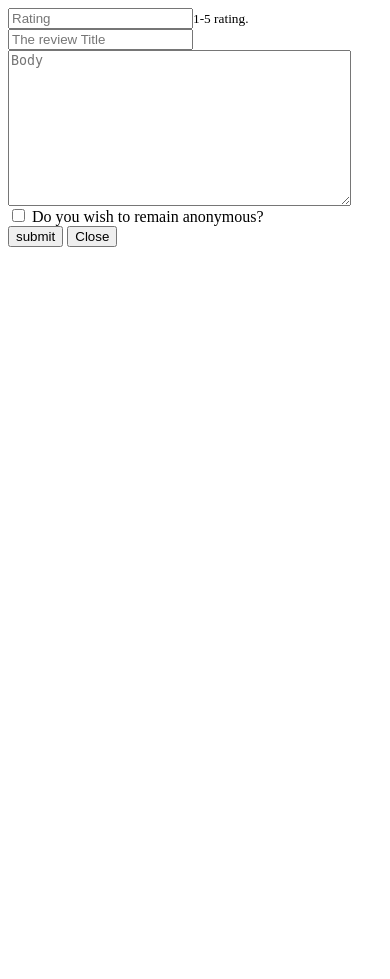
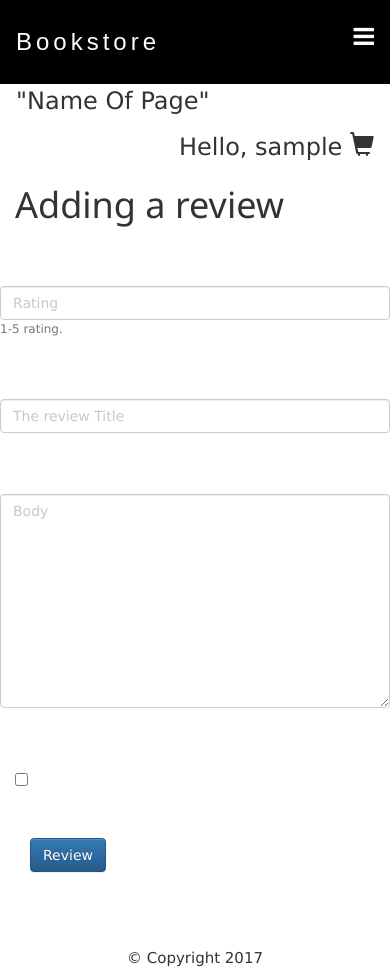
Before and after one commit to R4il/TheBookstore, a Django app: page /books/review/1/ in a window 390 px wide. Before the commit the page ends 247 px from the top, so only its background shows below. Run offline with Django 3.2, Linux system fonts and the light colour scheme; a user stored in the database is signed in; tables that the repository leaves empty hold one stand-in row (values such as "Sample post"); some libraries are stand-ins or nearby versions; some web fonts are replaced.

Commit message:
Trying new form and validation out

```diff
--- a/books/forms.py
+++ b/books/forms.py
@@ -8,11 +8,11 @@ class ReviewForm(forms.ModelForm):
         fields = ['rating', 'title', 'body', 'anonymous']
         labels = {
             'title': 'The review Title',
-            'anonymous': 'Do you wish to remain anonymous?',
+            'anonymous': '',
         }
         help_texts = {
             'rating': '1-5 rating.',
-            'anonymous': 'shhhh?',
+            'anonymous': 'Do you wish to remain anonymous?',
         }
         error_messages = {
             'rating': {
--- a/books/models.py
+++ b/books/models.py
@@ -31,7 +31,6 @@ class Book(models.Model):
 
 
 class Review(models.Model):
-    id = models.AutoField(primary_key=True)
     book = models.ForeignKey(Book, on_delete=models.CASCADE, null=True)
     user = models.ForeignKey(User, null=True)
     rating = models.DecimalField(max_digits=3, decimal_places=2)
@@ -43,5 +42,6 @@ class Review(models.Model):
         return f'Book: {self.book}-{self.user} '
 
     class Meta:
+        unique_together = ('book', 'user')
         managed = True
         db_table = 'BookReviews'
--- a/books/templates/books/booksDetails.html
+++ b/books/templates/books/booksDetails.html
@@ -168,7 +168,7 @@ border-radius: 5px;
        </h3>
         <a href="#" class="w3-bar-item w3-button"  style="padding-left:15px" onClick="javascript:history.go(-1);">Go back</a>
         <a class="w3-bar-item w3-button"  href="#" data-target="#product_view" style="padding-left:15px" data-toggle="modal">Add to Cart</a>
-        <a class="w3-bar-item w3-button"  href="#theModal" style="padding-left:15px" data-target="#theModal" data-toggle="modal">Submit Review</a>
+        <a class="w3-bar-item w3-button"  href="/books/review" style="padding-left:15px" >Submit Review</a>
     </page>
 </div>
 </div>
--- /dev/null
+++ b/books/templates/books/review_form.html
@@ -0,0 +1,43 @@
+{% extends 'layout.html' %}
+{% load static from staticfiles %}
+{% load bootstrap3 %}
+
+{# Load CSS and JavaScript #}
+{% bootstrap_css %}
+{% bootstrap_javascript %}
+
+{# Display django.contrib.messages as Bootstrap alerts #}
+{% bootstrap_messages %}
+
+{% block title %} Book Review  {% endblock %}
+
+
+{% block content %}
+<div class="container">
+    <h1>Adding a review</h1>
+    <p style="padding:20px;"></p>
+    <form method="POST" class="form-horizontal" role="form"> {% csrf_token %}
+        {% for field in form %}
+            <div class="form-group">
+                <div class="col-sm-offset-2 col-sm-2 control-label">
+                    {% bootstrap_label field.label %}
+                </div>
+                <div class="col-sm-4">
+                    {% bootstrap_field field show_label=False form_group_class=None placeholder="" %}
+                </div>
+            </div>
+            <p style="padding:10px;"></p>
+        {% endfor %}
+
+        {% buttons %}
+        <div class="col-sm-offset-4 col-sm-2">
+            <button type="submit" class="btn btn-md btn-primary">Review</button>
+        </div>
+        {% endbuttons %}
+    </form>
+</div>
+<div>
+    <p style="padding:25px"></p>
+</div>
+
+{% endblock %}
--- a/books/urls.py
+++ b/books/urls.py
@@ -19,9 +19,8 @@ urlpatterns = [
     url(r'author/(?P<author_id>[0-9]+)/$', author_details, name='author_details'),
 
     # /books/review/id/
-    url(r'review/(?P<book_id>[0-9]+)/$', review_book, name='review_book'),
+    url(r'review/(?P<book_id>[0-9]+)/$', ReviewBookView.as_view(), name='review_book'),
 
-    # added book search
-    #url(r'^$', book_search, name='search'),
+    url(r'review/', ReviewBookView.as_view(), name='review_book_form'),
 
 ]
--- a/books/views.py
+++ b/books/views.py
@@ -3,7 +3,12 @@ from .models import Book, Author, Review
 from .forms import ReviewForm
 from purchases.models import PreviousOrder
 from django.http import HttpResponse, HttpResponseRedirect
-from django.shortcuts import render
+from django.shortcuts import render, redirect
+from django.views.generic import DeleteView, CreateView, RedirectView, FormView, UpdateView
+from django.contrib import messages
+from django.core.urlresolvers import reverse_lazy, reverse
+from django.db import transaction
+
 import logging
 
 # Create your views here.
@@ -42,6 +47,7 @@ def authors(request):
 
 def books_details(request, book_id):
     book = Book.objects.get(pk=book_id)
+    request.session['book_id'] = book_id
     author = Author.objects.get(pk=book.author_id)
     reviews = Review.objects.filter(book=book_id)
     if len(reviews):
@@ -105,3 +111,37 @@ def review_book(request, book_id):
         else:
             form = ReviewForm()
             return render(request, 'reviewForm.html', {'form': form})
+
+
+class ReviewBookView(CreateView):
+    model = Review
+    form_class = ReviewForm
+
+    def form_valid(self, form):
+        if 'book_id' in self.request.session:
+            book_id = self.request.session['book_id']
+        else:
+            return
+        book = Book.objects.get(pk=book_id)
+        user = self.request.user
+        order = PreviousOrder.objects.filter(user=user.user_id, book=book_id)
+        if len(order) == 0:
+            return render(self.request, 'reviewDenied.html')
+        final = form.save(commit=False)
+        with transaction.atomic():
+            try:
+                obj = Review.objects.get(user=user, book=book)
+                obj.rating = final.rating
+                obj.title = final.title
+                obj.body = final.body
+                obj.anonymous = final.anonymous
+                obj.save()
+            except Review.DoesNotExist:
+                obj = Review(user=user, book=book, rating=final.rating,
+                             title=final.title, body=final.body, anonymous=final.anonymous)
+                obj.save()
+            return HttpResponseRedirect(f'/books/{book_id}')
+
+    def get_success_url(self):
+        messages.success(self.request, 'Review was added to db.')
+        return redirect('/books/')
--- a/bookstore/settings.py
+++ b/bookstore/settings.py
@@ -70,7 +70,8 @@ ROOT_URLCONF = 'bookstore.urls'
 TEMPLATES = [
     {
         'BACKEND': 'django.template.backends.django.DjangoTemplates',
-        'DIRS': ['templates', ],
+        'DIRS': ['templates',
+                 'books/templates/books'],
         'APP_DIRS': True,
         'OPTIONS': {
             'context_processors': [
--- a/bookstore/urls.py
+++ b/bookstore/urls.py
@@ -22,7 +22,7 @@ urlpatterns = [
     url(r'^$', views.index, name='index'),
     url(r'^about/$', views.about, name='about'),
     url(r'^accounts/', include('accounts.urls', namespace='accounts')),
-    url(r"^books/", include("books.urls")),
+    url(r"^books/", include("books.urls", namespace='books')),
     url(r"^accounts/", include("django.contrib.auth.urls")),
     url(r'^admin/', admin.site.urls),
     url(r'^', include('send_email.urls')),
```
